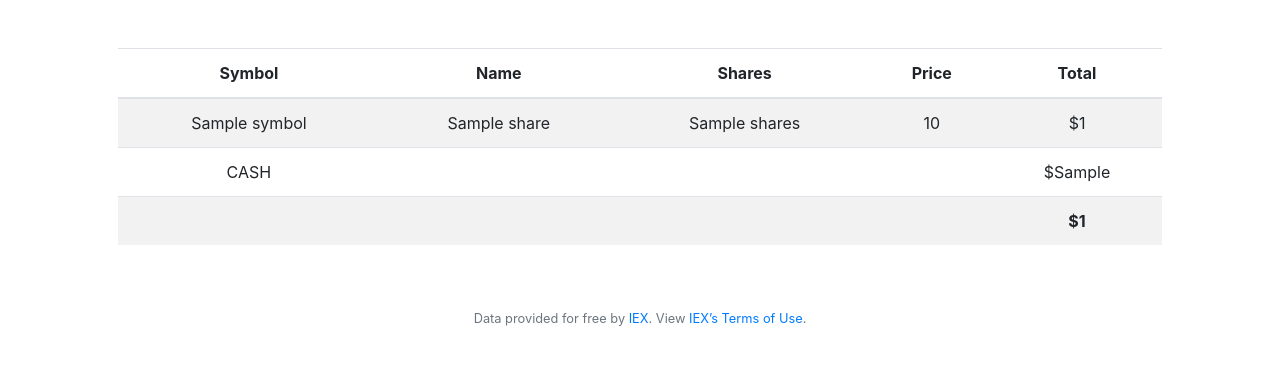
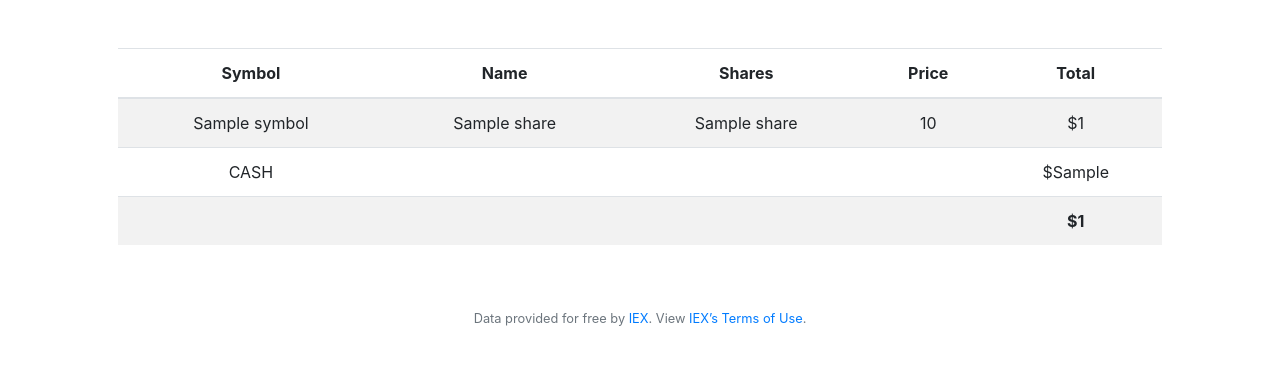
Before and after one commit to maythu98/Flask_Finance_Testing, a Flask app: template templates/index.html in a window 1280 px wide. Shown: the part 76-441 px from the top of the page. Run offline with Flask 2, Linux system fonts and the light colour scheme; the template is opened without the code that fills it: most values are stand-ins (such as "Sample title", 1, 10 or a date in 2020); some libraries are stand-ins or nearby versions.

Commit message:
Buy Function Change and DB logic change

```diff
--- a/application.py
+++ b/application.py
@@ -47,10 +47,12 @@ def index():
     """Show portfolio of stocks"""
     user_id = session['user_id']
 
-    shares = db.execute("SELECT sum(share) as shares, sum(total_price) as total_price, symbol, name, buy_price FROM shares WHERE user_id=:id AND type = 1 GROUP BY symbol", id=user_id)
+    shares = db.execute("SELECT * FROM user_shares WHERE user_id=:id", id=user_id)
 
-    total_price = db.execute("SELECT sum(total_price) as total_price FROM shares WHERE user_id=:id AND type = 1", id=user_id)
+    total_price = db.execute("SELECT sum(total_price) as total_price FROM user_shares WHERE user_id=:id", id=user_id)
     total_share_value = total_price[0].get('total_price')
+    if not total_share_value:
+        total_share_value = 0
 
     user_cash = db.execute("SELECT cash FROM users WHERE id=:id limit 1", id=user_id)
     user_cash = user_cash[0].get('cash')
@@ -90,13 +92,27 @@ def buy():
         if user_cash < total_price:
             return apology("Can Not Afford")
 
-        # update user cash
+        # Buy Share
+        now = datetime.datetime.now()
+        #Add share to user_share
+        current_user_share = db.execute("SELECT * FROM user_shares WHERE user_id=:user_id AND symbol=:symbol", user_id=user_id, symbol=symbol)
+        if not current_user_share:
+            db.execute("INSERT INTO user_shares (user_id, symbol, name, share, price, total_price) VALUES (:user_id, :symbol, :name, :share, :price, :total_price)", user_id=user_id, symbol=symbol, name=company_name, share=share, price=share_price, total_price=total_price)
+
+            current_user_share = db.execute("SELECT * FROM user_shares WHERE user_id=:user_id AND symbol=:symbol", user_id=user_id, symbol=symbol)
+            share_id = current_user_share[0].get('id')
+        else:
+            share_id = current_user_share[0].get('id')
+            current_share = current_user_share[0].get('share')
+            total_share = current_share + int(share)
+            db.execute("UPDATE user_shares SET share=:total_share, price=:price, total_price=:total_price WHERE user_id=:user_id AND symbol=:symbol", user_id=user_id, symbol=symbol, price=share_price, total_price=total_price, total_share=total_share)
+
+        #Record Share Record
+        db.execute("INSERT INTO share_histories (user_share_id, type, share, price, total_price, created_at) VALUES (:user_share_id, :type, :share, :price, :total_price, :created_at)", user_share_id=share_id, type=1, share=share, price=share_price, total_price=total_price, created_at=now)
+
+         # update user cash
         cash = user_cash - total_price
         db.execute("UPDATE users SET cash=:cash WHERE id=:user_id", cash=cash, user_id=user_id)
-
-        # Buy Share
-        now = datetime.datetime.now()
-        db.execute("INSERT INTO shares (user_id, type, symbol, name, share, buy_price, total_price, created_at, updated_at) VALUES (:user_id, :type, :symbol, :name, :share, :buy_price, :total_price, :created_at, :updated_at)", user_id=user_id, type=1, symbol=symbol, name=company_name, share=share, buy_price=share_price, total_price=total_price, created_at=now, updated_at=now)
 
         return redirect('/')
 
@@ -105,7 +121,8 @@ def buy():
 @login_required
 def history():
     """Show history of transactions"""
-    shares = db.execute("SELECT * FROM shares WHERE user_id=:id", id=session['user_id'])
+    shares = db.execute("SELECT us.symbol as symbol, sh.type as type, sh.share as share, sh.total_price as total_price FROM share_histories as sh JOIN user_shares as us WHERE us.id = sh.user_share_id AND us.user_id=:id", id=session['user_id'])
+
     return render_template("history.html", shares = shares)
 
 
@@ -168,7 +185,6 @@ def quote():
             return apology("must provide quote", 403)
         info = lookup(quote)
         return render_template('quoted.html', info=info)
-
 
 
 @app.route("/register", methods=["GET", "POST"])
@@ -263,5 +279,8 @@ for code in default_exceptions:
 
 # export FLASK_APP=application.py
 # export API_KEY=pk_18958ff3937e4d6e89f0986c09f0d9d6
-# CREATE TABLE shares (id INTEGER PRIMARY KEY AUTOINCREMENT NOT NULL, user_id INTEGER NOT NULL, type INTEGER NOT NULL, symbol VARCHAR(255) NOT NULL, name VARCHAR(255), share INTEGER NOT NULL, buy_price DOUBLE(10, 2), sell_price DOUBLE(10, 2), total_price DOUBLE(10,2), created_at DATETIME, updated_at DATETIME);
-# CREATE INDEX 'symbol' ON 'shares' ('symbol');
+# CREATE TABLE user_shares (id INTEGER PRIMARY KEY AUTOINCREMENT NOT NULL, user_id INTEGER NOT NULL, symbol VARCHAR(255) NOT NULL, name VARCHAR(255), share INTEGER NOT NULL, price DOUBLE(10, 2), total_price DOUBLE(10,2));
+# CREATE INDEX 'symbol' ON 'user_shares' ('symbol');
+
+# CREATE TABLE share_histories (id INTEGER PRIMARY KEY AUTOINCREMENT NOT NULL, user_share_id INTEGER NOT NULL, type INTEGER NOT NULL, share INTEGER NOT NULL, price DOUBLE(10, 2), total_price DOUBLE(10,2), created_at DATETIME);
+# CREATE UNIQUE INDEX 'user_share_id' ON 'share_histories' ('user_share_id');
--- a/templates/index.html
+++ b/templates/index.html
@@ -20,8 +20,8 @@
             <tr>
                 <td> {{ share['symbol'] }} </td>
                 <td> {{ share['name'] }} </td>
-                <td> {{ share['shares'] }} </td>
-                <td> {{ share['buy_price'] }} </td>
+                <td> {{ share['share'] }} </td>
+                <td> {{ share['price'] }} </td>
                 <td> ${{ share['total_price'] }} </td>
             </tr>
             {% endfor %}
```
Also changed, not shown: finance.db.
